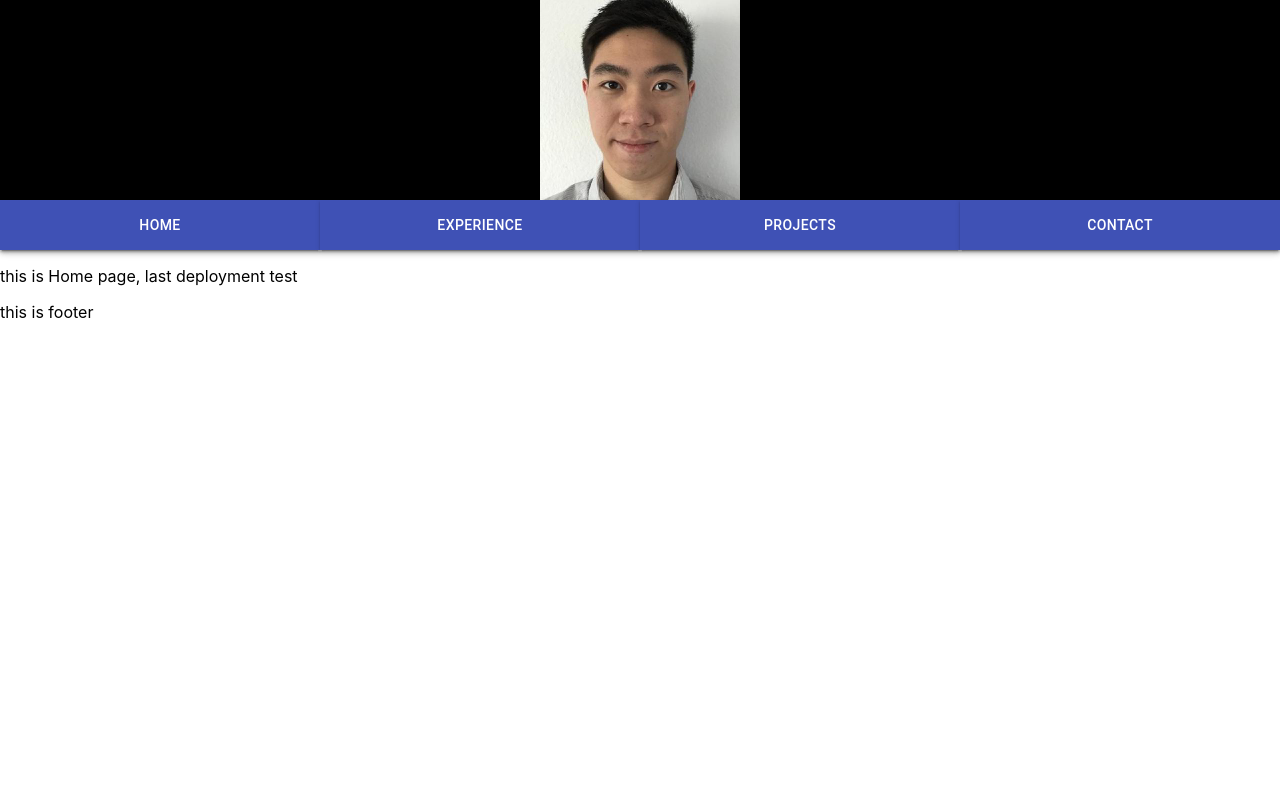
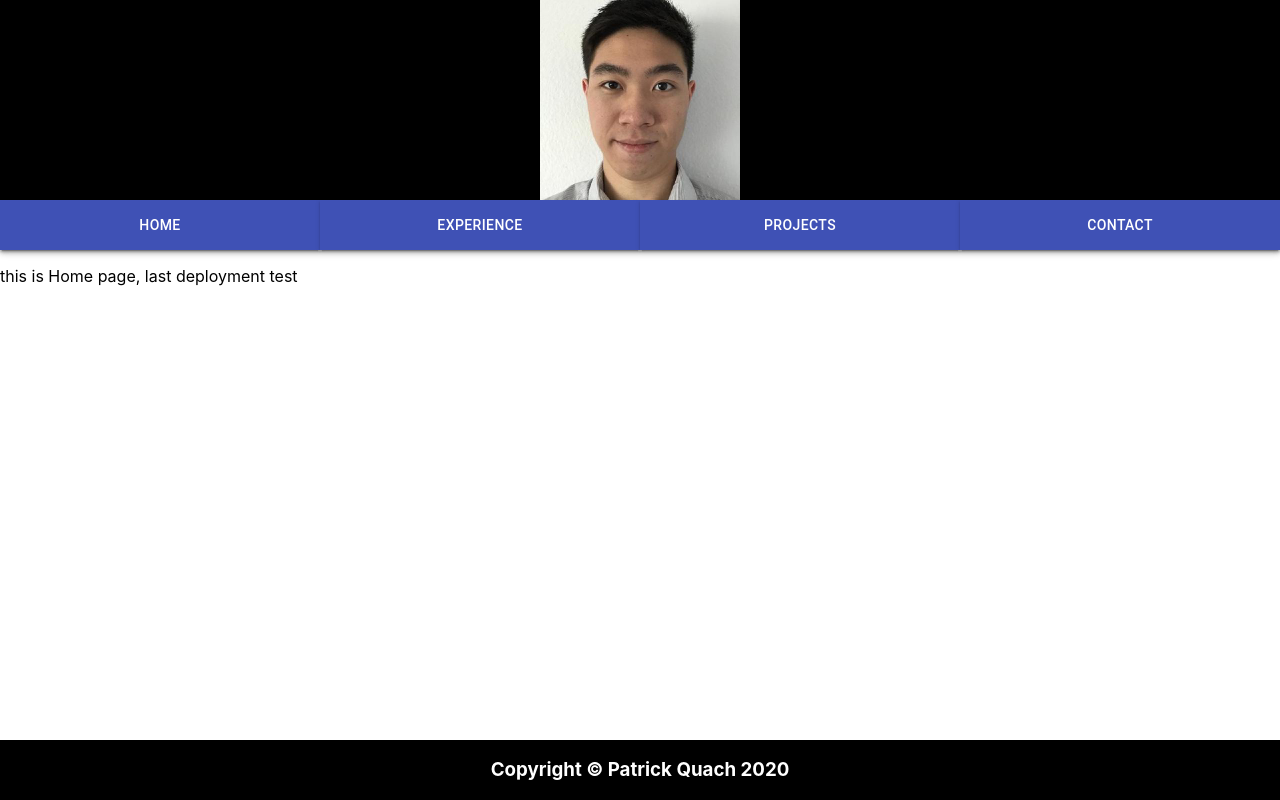
Before and after one commit to patrick1311/portfolio, a React (Create React App) app: page /#/ in a window 1280 px wide. Built offline with nearby package versions, Linux system fonts and the light colour scheme.

Commit message:
add footer and change app name

```diff
--- a/public/index.html
+++ b/public/index.html
@@ -24,7 +24,7 @@
       work correctly both with client-side routing and a non-root public URL.
       Learn how to configure a non-root public URL by running `npm run build`.
     -->
-    <title>React App</title>
+    <title>Patrick Quach</title>
   </head>
   <body>
     <noscript>You need to enable JavaScript to run this app.</noscript>
--- a/src/App.js
+++ b/src/App.js
@@ -6,16 +6,35 @@ import Home from './components/Home';
 import Experience from './components/Experience';
 import Projects from './components/Projects';
 import Contact from './components/Contact';
+import { makeStyles } from '@material-ui/core';
+
+const bodyStyle = makeStyles({
+  body: {
+    display: 'flex',
+    flexDirection: 'column',
+    minHeight: '100vh',
+  },
+  mainContent: {
+    flex: 1,
+  }
+});
 
 function App() {
+  const classes = bodyStyle();
   return (
     <HashRouter>
+      <div className={classes.body}>
         <Header/>
+
+        <div className={classes.mainContent}>
           <Route exact path='/' component={Home} />
           <Route path='/experience' component={Experience} />
           <Route path='/projects' component={Projects} />
           <Route path='/contact' component={Contact} />
+        </div>
+
         <Footer/>
+      </div>
     </HashRouter>
   );
 }
--- a/src/components/Footer.js
+++ b/src/components/Footer.js
@@ -1,8 +1,30 @@
 import * as React from 'react';
+import { makeStyles } from '@material-ui/core';
+
+const footerStyle = makeStyles({
+    footer: {
+        height: '60px',
+        lineHeight: '60px',
+        backgroundColor: '#000000',
+        color: 'white',
+        textAlign: 'center',
+    },
+    context: {
+        margin: 0,
+    }
+});
 
 const Footer = () => {
+    const classes = footerStyle();
+    const date = new Date();
+    const currentYear = date.getFullYear();
+
     return (
-        <p>this is footer</p>
+        <div className={classes.footer}>
+            <h3 className={classes.context}>
+                Copyright &copy; Patrick Quach {currentYear}
+            </h3>
+        </div>
     );
 }
 
```
Lines whose indentation alone changed are shown as unchanged.
